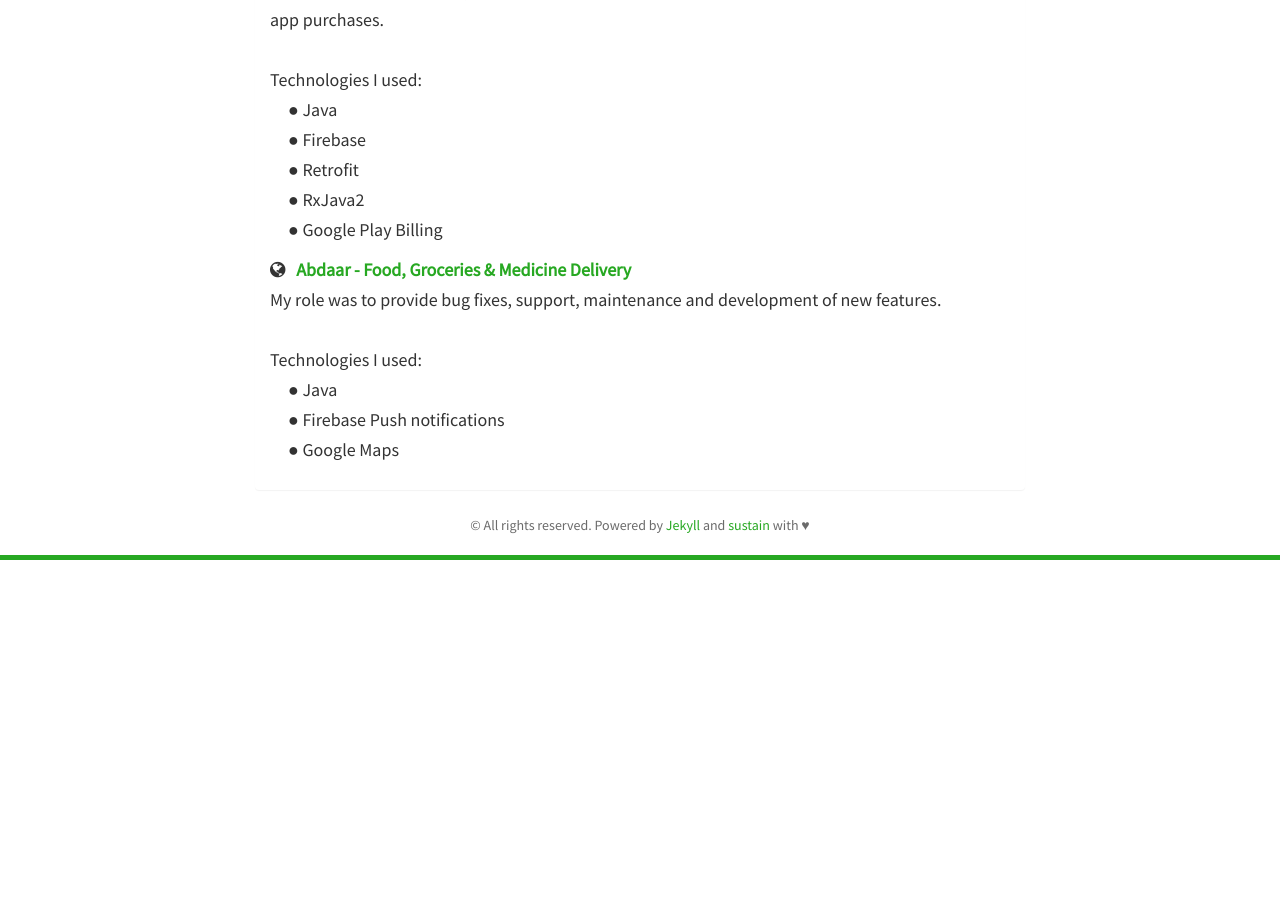
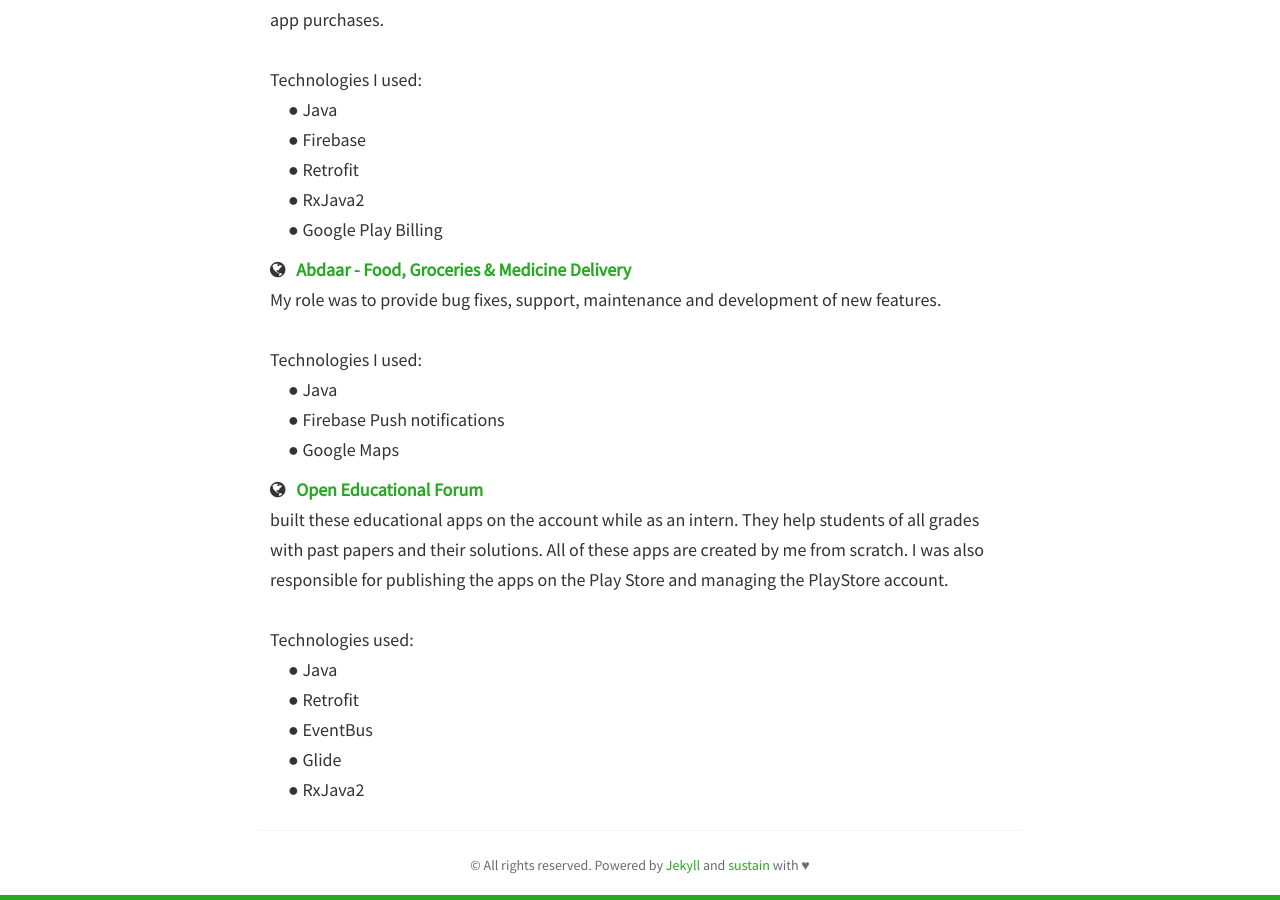
Before and after one commit to TheMaxCoder/TheMaxCoder.github.io, a Jekyll site: the page built from projects.html, in a window 1280 px wide and 900 px high, scrolled down 1504 px. Built offline with Jekyll 4.4.1, drawn with Linux system fonts in a browser that asks for light colours; nearby versions of some CDN libraries; before the commit the page ends 2064 px from its top, so only the background shows below that.

Commit message:
updated projects

```diff
--- a/_includes/projects.html
+++ b/_includes/projects.html
@@ -8,10 +8,12 @@
                     <i class="fa fa-globe"></i>&nbsp;&nbsp;
                     <strong><a href="https://drive.google.com/file/d/1O9GuGRg9Y3riB_6E9o5Fv52InXp6q0yR/view"
                                target="_blank">Wallpapers (MVP)</a></strong><br/>
-            I designed & developed the app from scratch as a prototype. It fetches wallpapers from firebase backend. The
+                    I designed & developed the app from scratch as a prototype. It fetches wallpapers from firebase
+                    backend. The
                     idea was to
                     make something gorgeous and simple to use. It is very much inspired by google's wallpaper app. It
-            efficiently downloads and caches of images using Glide Module, it downloads lower quality images first to
+                    efficiently downloads and caches of images using Glide Module, it downloads lower quality images
+                    first to
                     show a quick preview and then slowly downloads HD images in the background.
 
                     It is not available on Play Store but you can download the APK <strong>
@@ -31,9 +33,11 @@
                 <h5>
                     <!--			<i class="fa fa-globe"></i>&nbsp;&nbsp;-->
                     <strong><a href="#">DEG: App for a Private Tech Event Attendees</a></strong><br/>
-            This app was kind of private social network for event attendees, where they can communicate with each other,
+                    This app was kind of private social network for event attendees, where they can communicate with
+                    each other,
                     book different sessions in the event, etc.
-            I took over the development when the app was about 50% complete and added a few features and provided
+                    I took over the development when the app was about 50% complete and added a few features and
+                    provided
                     support and completed the app.
                     Few things I worked on:
                     Added real-time chat using Quickblox
@@ -56,10 +60,12 @@
                     <i class="fa fa-globe"></i>&nbsp;&nbsp;
                     <strong><a href="https://play.google.com/store/apps/details?id=com.tpvapps.simpledrumspro"
                                target="_blank">Simple Drums Pro</a></strong><br/>
-            I created this app from scratch, a feature-rich, currently one of the top drumming apps on Play Store with
+                    I created this app from scratch, a feature-rich, currently one of the top drumming apps on Play
+                    Store with
                     millions of downloads. It has features like recording your drum play, background loops, etc.
                     It utilizes Android Audio APIs & libraries like SoundPool, MediaPlayer. <br/>
-            I was in charge of the whole application lifecycle like development, maintenance, and deployment.<br/><br/>
+                    I was in charge of the whole application lifecycle like development, maintenance, and
+                    deployment.<br/><br/>
 
                     Technologies used:<br/>
                     &emsp;&#9679; Java<br/>
@@ -96,6 +102,24 @@
                     &emsp;&#9679; Google Maps<br/>
                 </h5>
 
+                <h5>
+                    <i class="fa fa-globe"></i>&nbsp;&nbsp;
+                    <strong><a href="https://play.google.com/store/apps/dev?id=6321038402673563833"
+                               target="_blank">Open Educational Forum</a></strong><br/>
+                    built these educational apps on the account while as an intern. They help students of all grades
+                    with past papers and their solutions.
+                    All of these apps are created by me from scratch. I was also responsible for publishing the apps on
+                    the Play Store and managing the PlayStore account.
+                    <br/><br/>
+
+                    Technologies used:<br/>
+                    &emsp;&#9679; Java<br/>
+                    &emsp;&#9679; Retrofit<br/>
+                    &emsp;&#9679; EventBus<br/>
+                    &emsp;&#9679; Glide<br/>
+                    &emsp;&#9679; RxJava2<br/>
+                </h5>
+
 
             </div>
         </div>
--- a/index.html
+++ b/index.html
@@ -7,9 +7,11 @@ layout: home
 	  <div class="avatar">
 		<img class="img-circle" src="{{ site.baseurl }}static/img/{{ site.avatar }}" alt="Responsive image">
 	  </div>
-	  <h3>I'm <strong>{{ site.author }}</strong>, a Freelance Android Developer with more than 3 years of experience.</h3>
+		<h3>I'm <strong>{{ site.author }}</strong>, a Freelance Android Developer with more than 4 years of experience.
+		</h3>
 	  <h3>I have developed/maintained apps with 100k+ active users.</h3>
-	  <h3>Currently ranked in top 1% on <a href="https://stackoverflow.com/users/story/5699956">StackOverflow</a> in Android tag with over 7.5k+ reputation.</h3>
+		<h3>Currently ranked in top 1% on <a href="https://stackoverflow.com/users/story/5699956">StackOverflow</a> in
+			Android tag with over 7.8k+ reputation.</h3>
         <h3>A Kotlin enthusiast and passionate about sharing knowledge and networking. Sometimes I give <a
                 href="{{site.baseurl}}talks.html"> talks.</a></h3>
         <h3>Have a look at some of my <a href="{{ site.baseurl }}projects.html"> projects</a>.</h3>
```
Lines whose indentation alone changed are shown as unchanged.
